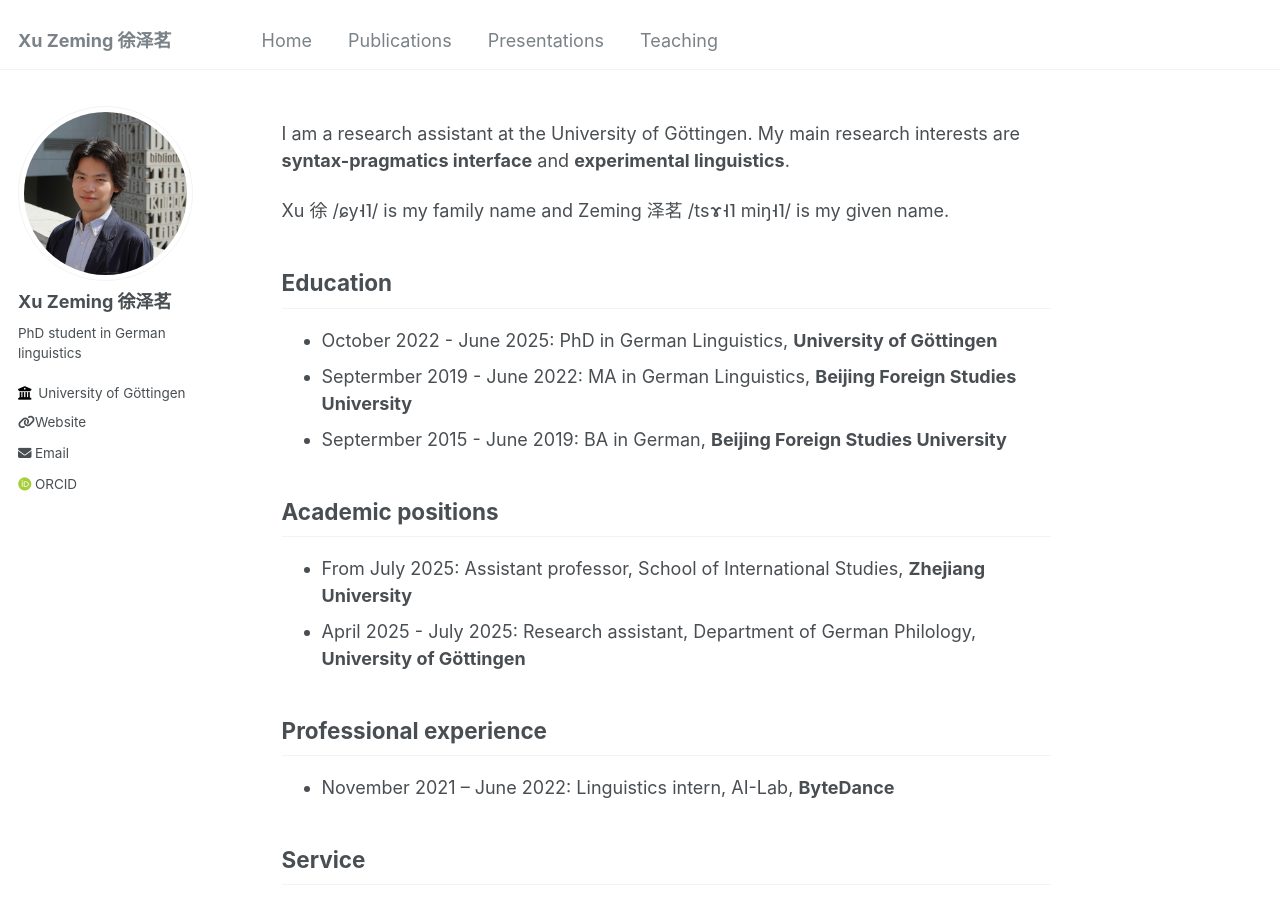
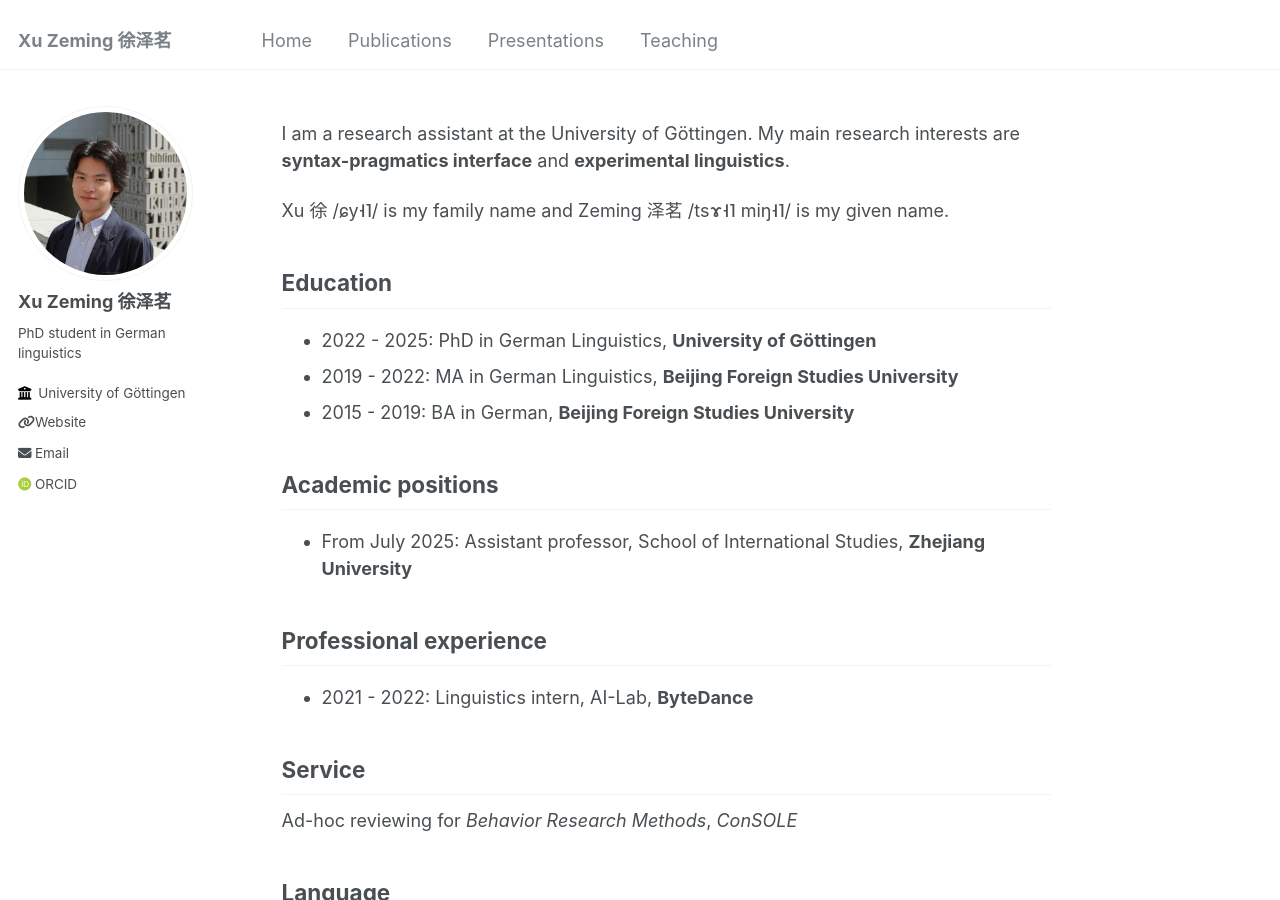
Before and after one commit to xu-zeming/xu-zeming.github.io, a Jekyll site: the page built from _pages/about.md, in a window 1280 px wide and 900 px high. Built offline with Jekyll 4.4.1, drawn with Linux system fonts in a browser that asks for light colours; some web fonts are replaced.

Commit message:
modified:   _pages/about.md

```diff
--- a/_pages/about.md
+++ b/_pages/about.md
@@ -12,18 +12,17 @@ Xu 徐 /ɕy˧˥/ is my family name and Zeming 泽茗 /tsɤ˧˥ miŋ˧˥/ is my g
 
 Education
 ---
-* October 2022 - June 2025: PhD in German Linguistics, **University of Göttingen**
-* Septermber 2019 - June 2022: MA in German Linguistics, **Beijing Foreign Studies University**
-* Septermber 2015 - June 2019: BA in German, **Beijing Foreign Studies University**
+* 2022 - 2025: PhD in German Linguistics, **University of Göttingen**
+* 2019 - 2022: MA in German Linguistics, **Beijing Foreign Studies University**
+* 2015 - 2019: BA in German, **Beijing Foreign Studies University**
 
 Academic positions
 ---
 * From July 2025: Assistant professor, School of International Studies, **Zhejiang University**
-* April 2025 - July 2025: Research assistant, Department of German Philology, **University of Göttingen**
 
 Professional experience
 ---
-* November 2021 – June 2022: Linguistics intern, AI-Lab, **ByteDance**
+* 2021 - 2022: Linguistics intern, AI-Lab, **ByteDance**
 
 Service
 ---
```
